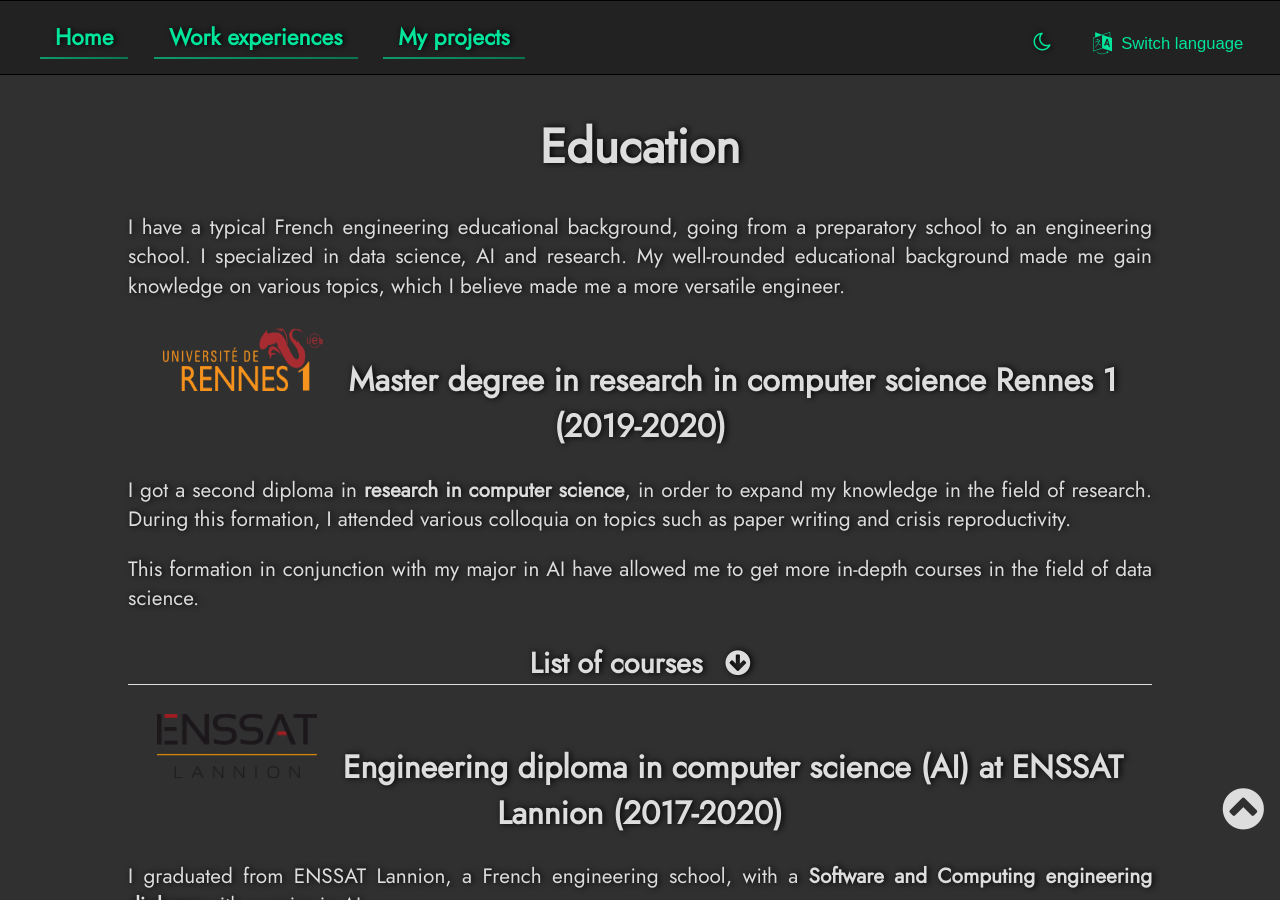
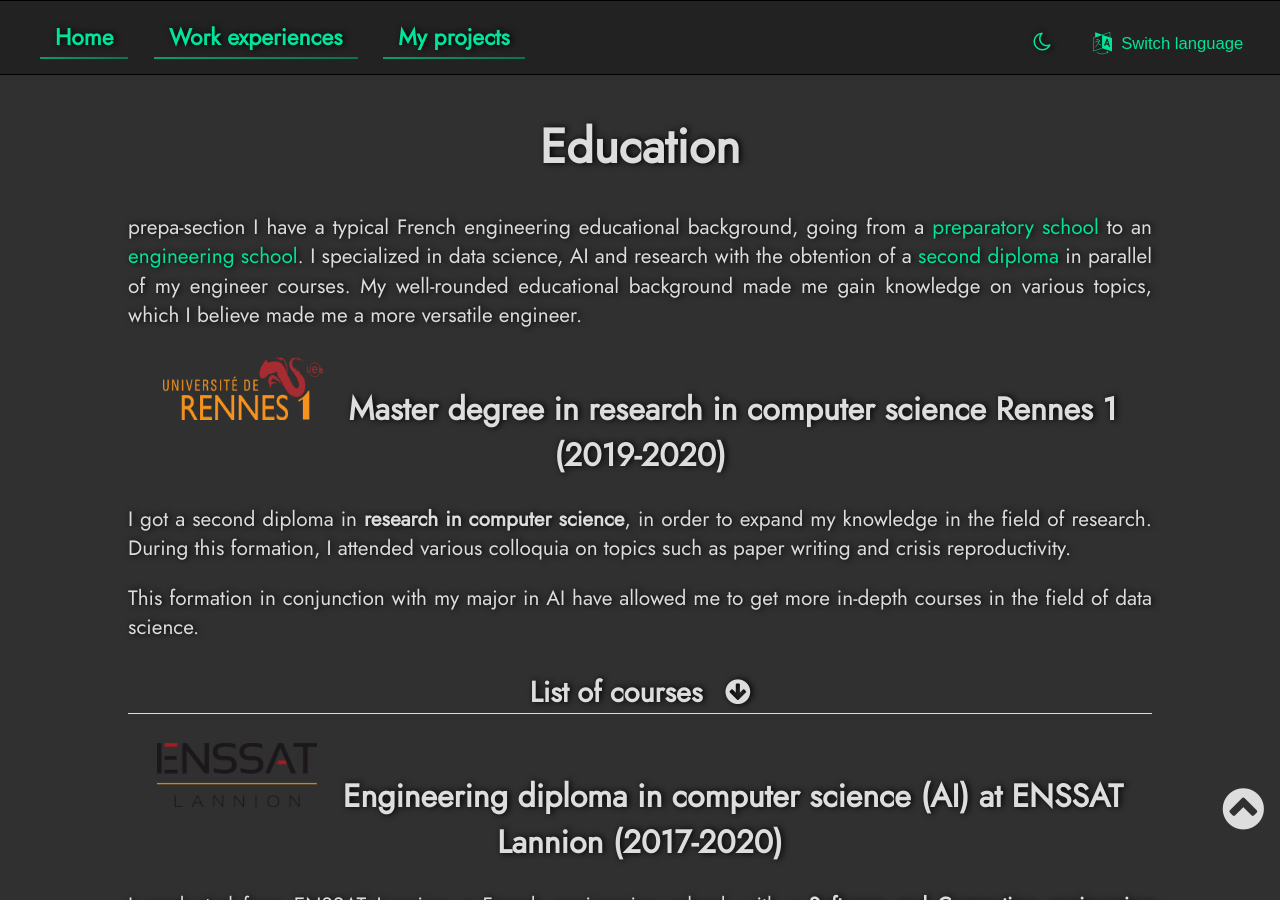
Before and after one commit to cmoineau/cmoineau.github.io, a Jekyll site: the page built from pages/en/education.html, in a window 1280 px wide and 900 px high. Built offline with Jekyll 4.4.1, drawn with Linux system fonts in a browser that asks for light colours.

Commit message:
Update work experience and education

```diff
--- a/pages/en/education.html
+++ b/pages/en/education.html
@@ -9,14 +9,14 @@
 <div class="blurb">
     <h1>Education</h1>
 
-    <p>
-    I have a typical French engineering educational background, going from a preparatory school to an engineering school.
-    I specialized in data science, AI and research.
+    <p>prepa-section
+    I have a typical French engineering educational background, going from a <a href="#prepa-section">preparatory school</a> to an <a href="#enssat-section">engineering school</a>.
+    I specialized in data science, AI and research with the obtention of a <a href="#msif-section">second diploma</a> in parallel of my engineer courses.
     My well-rounded educational background made me gain knowledge on various topics, which I believe made me a more versatile engineer.
     </p>
 
 
-    <h2><a href="https://international.univ-rennes1.fr/en"><img src="/ressources/logo_ur1.png" alt="Rennes 1 University logo" style="height: 2em; width: 5em; margin-right: 0.5em;"></a>
+    <h2 id="msif-section"><a href="https://international.univ-rennes1.fr/en"><img src="/ressources/logo_ur1.png" alt="Rennes 1 University logo" style="height: 2em; width: 5em; margin-right: 0.5em;"></a>
         Master degree in research in computer science Rennes 1 (2019-2020)
     </h2>
         <p>
@@ -45,7 +45,7 @@
             <li>Data analysis and probabilistic modeling</li>
             <li>Writting of scientific publications</li>
         </ul>
-    <h2><a href="http://www.enssat.fr/"><img src="/ressources/logo_enssat.png" alt="ENSSAT logo" style="height: 2em; width: 5em; margin-right: 0.5em;"></a>
+    <h2 id="enssat-section"><a href="http://www.enssat.fr/"><img src="/ressources/logo_enssat.png" alt="ENSSAT logo" style="height: 2em; width: 5em; margin-right: 0.5em;"></a>
         Engineering diploma in computer science (AI) at ENSSAT Lannion (2017-2020)
     </h2>
         <p>
@@ -114,7 +114,7 @@
                     <li>Basic digital systems</li>
                 </ul></li>
         </ul>
-    <h2><a href="http://www.lycee-pothier.com/"><img src="/ressources/pothier.jpg" alt="Logo of the lycée Pothier" style="height: 3em; width: 3.5em; margin-right: 0.5em;"></a>
+    <h2 id="prepa-section"><a href="http://www.lycee-pothier.com/"><img src="/ressources/pothier.jpg" alt="Logo of the lycée Pothier" style="height: 3em; width: 3.5em; margin-right: 0.5em;"></a>
         Preparatory classes at Lycée Pothier Orléans(2015-2017)</h2>
         <p>
         Intensive Mathematics and Physics program for engineering schools in France.
```
Also changed, not shown: pages/en/work_experience.html (+8 -2 lines), pages/fr/education.html (+5 -5 lines), pages/fr/work_experience.html (+9 -1 lines).
